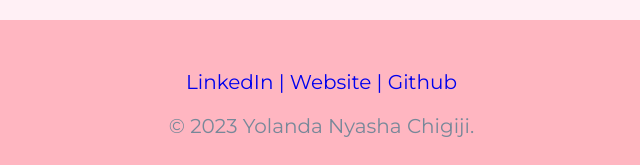
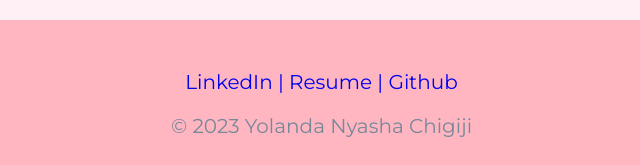
Before and after one commit to ychigiji/CSS---My-Site, a plain HTML site: page index.html in a window 1280 px wide. Shown: the part 4093-4258 px from the top of the page, 286-926 px from the left. Drawn offline with nearby package versions, Linux system fonts and the light colour scheme; a web font is replaced by a local one.

Commit message:
changed website to resume on footer

```diff
--- a/index.html
+++ b/index.html
@@ -1,6 +1,5 @@
 <!DOCTYPE html>
 <html lang="en" dir="ltr">
-
 <head>
   <meta charset="utf-8">
   <title>Yolanda Chigiji</title>
@@ -34,7 +33,6 @@
   <link href="https://fonts.googleapis.com/css?family=Droid+Serif:400,700,400italic,700italic" rel="stylesheet"
     type="text/css">
   <link href="https://fonts.googleapis.com/css?family=Roboto+Slab:400,100,300,700" rel="stylesheet" type="text/css">
-
 
   <!-- favicon -->
   <link rel="icon" href="favicon.ico">
@@ -125,7 +123,6 @@
     <div class="projects">
       <h2>My Work</h2>
       <p>I have worked on a number of personal projects some of which are listed below.</p>
-      <!-- <section id="testimonials"> -->
       <div class="row justify-content-center">
         <div class="col">
           <h3 class=""><a href="https://ychigiji.github.io/TinDog/">TinDog</a></h3>
@@ -160,9 +157,9 @@
 
   <div class="bottom-container">
     <a class="footer-link" href="https://www.linkedin.com/in/yolanda-chigiji">LinkedIn</a>
-    <a class="footer-link" href="https://ychigiji.github.io/cv/">| Website</a>
+    <a class="footer-link" href="https://ychigiji.github.io/cv/">| Resume</a>
     <a class="footer-link" href="https://github.com/ychigiji">| Github</a>
-    <p>© 2023 Yolanda Nyasha Chigiji.</p>
+    <p>© 2023 Yolanda Nyasha Chigiji</p>
   </div>
 
 </body>
```
